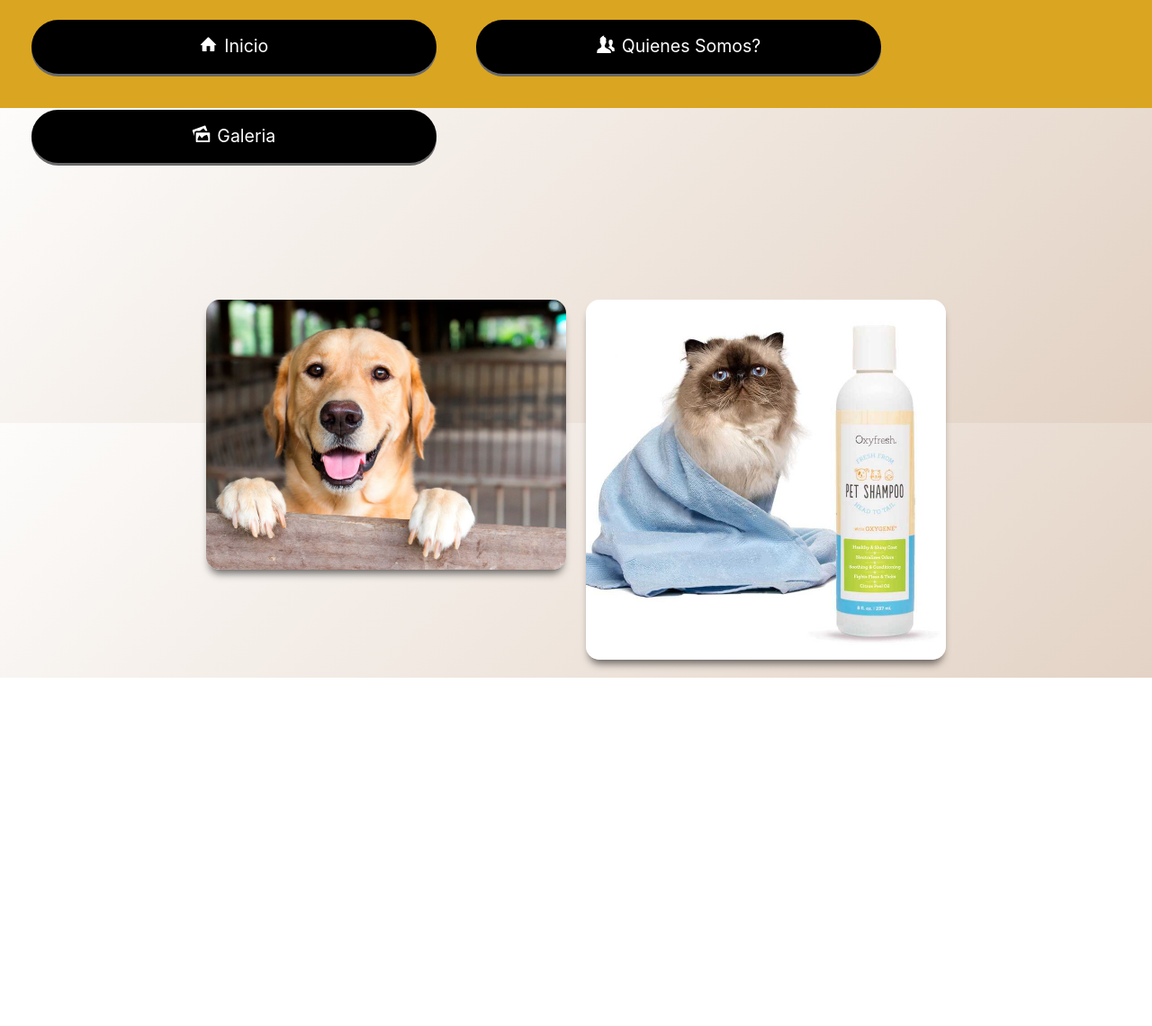
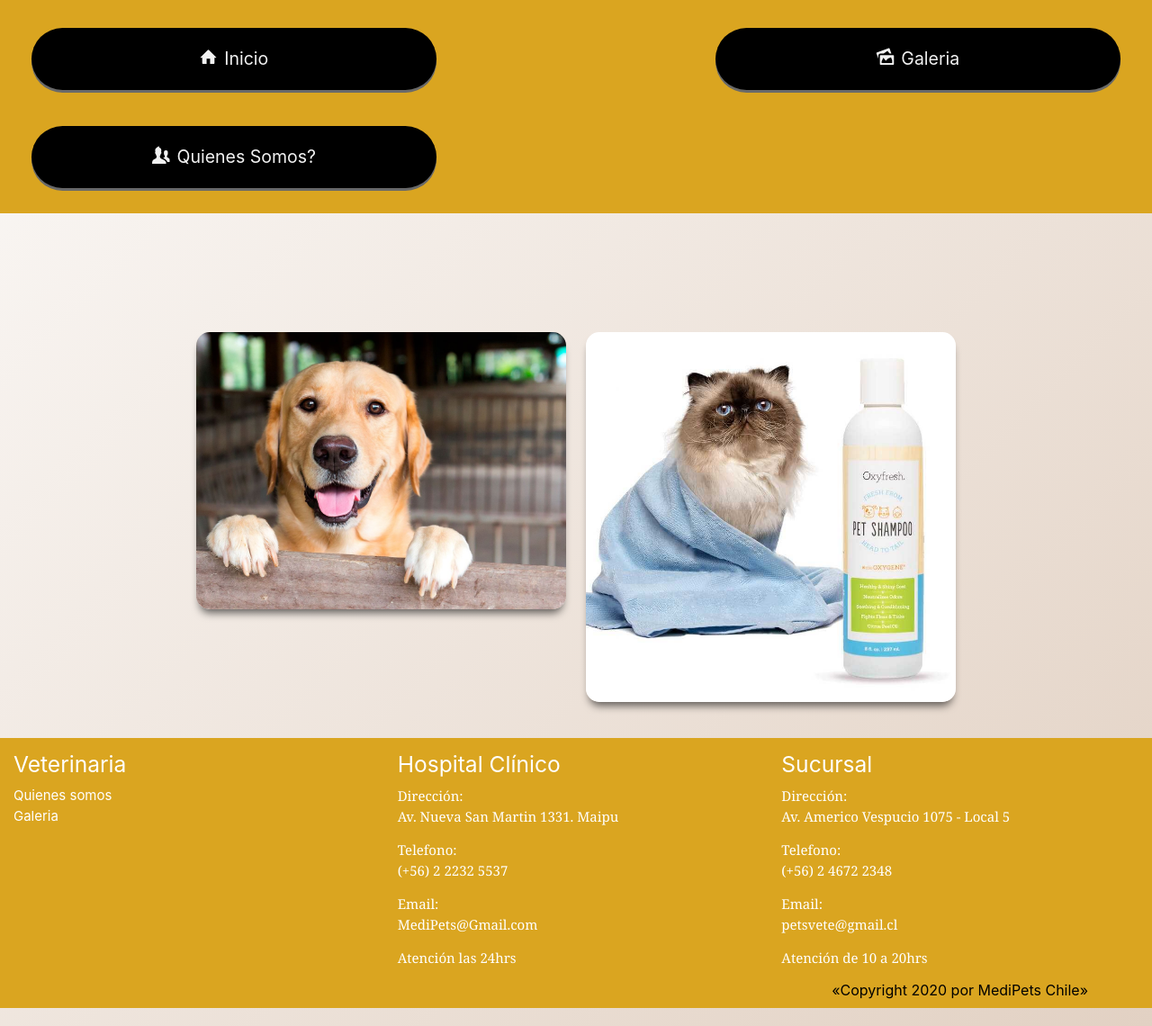
Before and after one commit to SebastianEspinoza1/Exp1_EspinozaValderramaVenegas_002D, a plain HTML site: page index2.html in a window 1280 px wide. Shown: the part 230-1370 px from the top of the page at 90% size. Before the commit the page ends 983 px from the top, so only its background shows below. Drawn offline with nearby package versions, Linux system fonts and the light colour scheme; files whose address does not match are found by name.

Commit message:
Se ha realizado una modificación en el menú y se creó un menú fijo

```diff
--- a/css/styles.css
+++ b/css/styles.css
@@ -9,13 +9,11 @@ img{
 
     margin:auto;
     }
+#backgroundhead{
+    background-color: goldenrod;
+    padding: 0.5px;
+}
 
-#backgroundhead{
-    background-color:#daa520;
-}
-.container-fluid {
-    height: 200px;
-  }
 .color{
         color:white;
 }
@@ -63,6 +61,7 @@ h1{
 box-shadow: 0px 0px 0px;
 padding-top: 7px;
 }
+
 h2{
     color:black;
     text-align: center;
@@ -149,3 +148,31 @@ p{
          width: 70%;
     }
 }
+.navbar {
+    overflow: hidden;
+    background-color: goldenrod;
+    position: sticky;
+    top: 0;
+    width: 100%;
+  }
+
+
+  .navbar a {
+    float: left;
+    display: block;
+    color: #f2f2f2;
+    text-align: center;
+    padding: 20px 16px;
+    text-decoration: none;
+  }
+
+
+  .navbar a:hover {
+    background:black;
+    color:blue;
+  }
+
+  /* Main content */
+  .main {
+    margin-top: 50px;
+  }
--- a/index2.html
+++ b/index2.html
@@ -18,19 +18,18 @@
 
         <img  src ="img/logo_large.png" width="350px"  height= "85" >
         <br>
-        <div class="container-fluid " id="backgroundhead">
-            <h1>Galeria de imagenes</h1>
-            <a href="index.html" class="button home radius large ">
-                <span class="icon-home"></span>Inicio
-
-            </a>
-            <a href="#" class="button QuienesSomos large radius ">
-                <span class="icon-users"></span>Quienes Somos?
-
-            </a>
+        <div class="flex-container " id="backgroundhead">
+          <h1>Galeria de Imagenes</h1></div>
+        <div class="navbar">
+          <a href="index.html" class="button home radius large ">
+            <span class="icon-home"></span>Inicio
             <a href="index2.html" class="button Fotos large radius ">
-                <span class="icon-images"></span>Galeria
-            </a>
+              <span class="icon-images"></span>Galeria
+          </a>
+          <a href="" class="button QuienesSomos large radius ">
+            <span class="icon-users"></span>Quienes Somos?
+          </a>
+        </div>
             <main class="container">
                 <div class="row">
                      <div class="col s12 center-align">
@@ -56,4 +55,32 @@
         </div>
         <script src="https://cdnjs.cloudflare.com/ajax/libs/materialize/1.0.0/js/materialize.min.js"></script>
         <script src="js/main.js"></script>
+
+
+
+
+    </div>
+    <div class="row">
+      <div class="col-xl-4 fondo" >
+        <h5>Veterinaria </h5>
+        <ul type= ""><li>Quienes somos</li>
+          <li>Galeria</li>
+        </ul>
+      </div>
+      <div class="col-xl-4 fondo">
+        <h5>Hospital Clínico</h5>
+        <div class ="tamaño2 "><p>Dirección: <br>Av. Nueva San Martin 1331. Maipu</p>
+        <p>Telefono: <br> (+56) 2 2232 5537 </p>
+        <p>Email: <br>MediPets@Gmail.com</p>
+        <p>Atención las 24hrs</p></div>
+      </div>
+      <div class="col-xl-4 fondo " >
+        <h5>Sucursal</h5>
+        <div class ="tamaño2 "><p>Dirección: <br>Av. Americo Vespucio 1075 - Local 5</p>
+        <p>Telefono: <br> (+56) 2 4672 2348 </p>
+        <p>Email: <br>petsvete@gmail.cl</p>
+        <p>Atención de 10 a 20hrs</p></div>
+        <h5 class="copy">«Copyright 2020 por MediPets Chile»</h5>
+      </div>
+    </div>
     <body>
```
Also changed, not shown: index.html (+10 -6 lines). Lines whose indentation alone changed are shown as unchanged.
